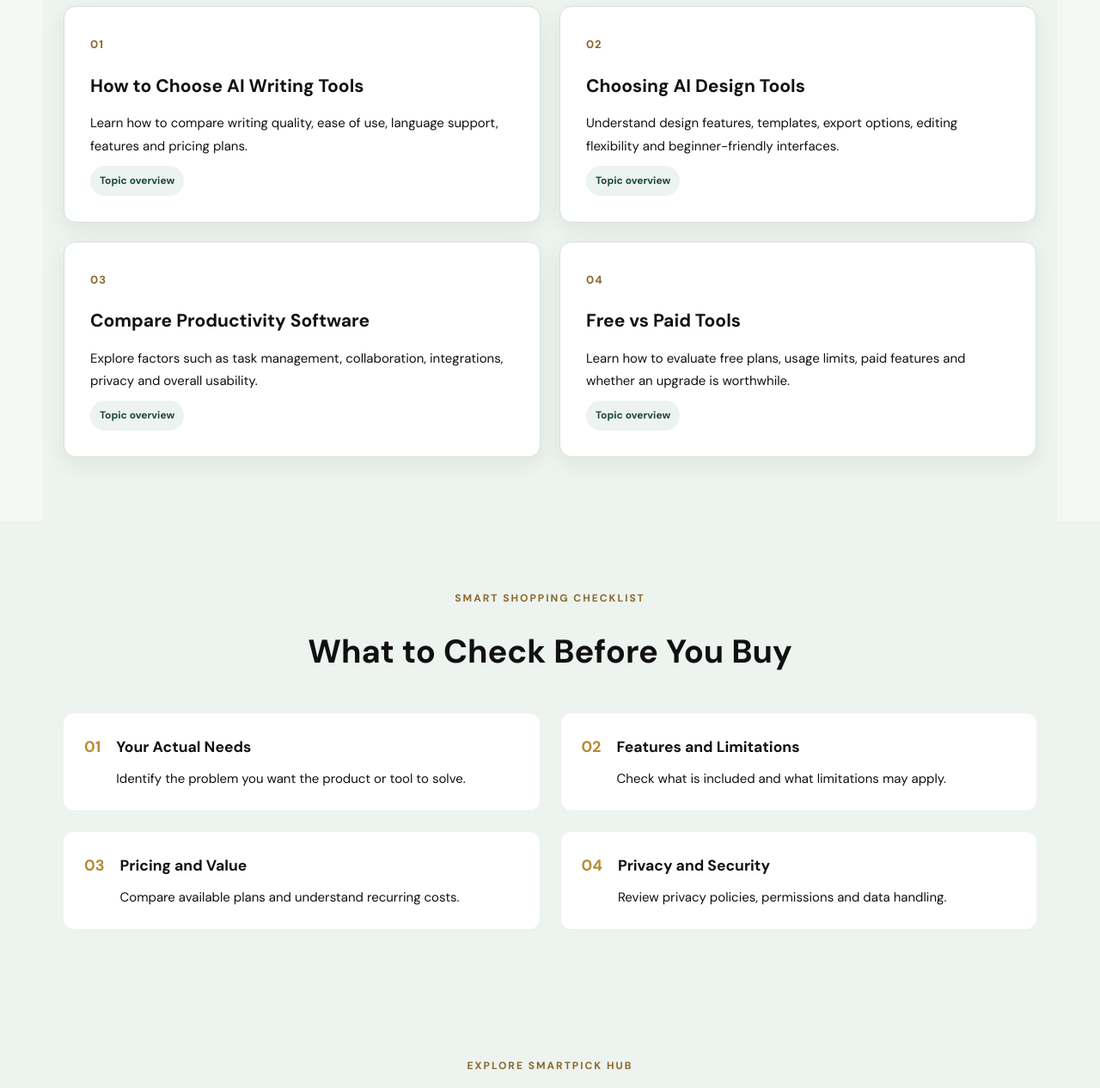
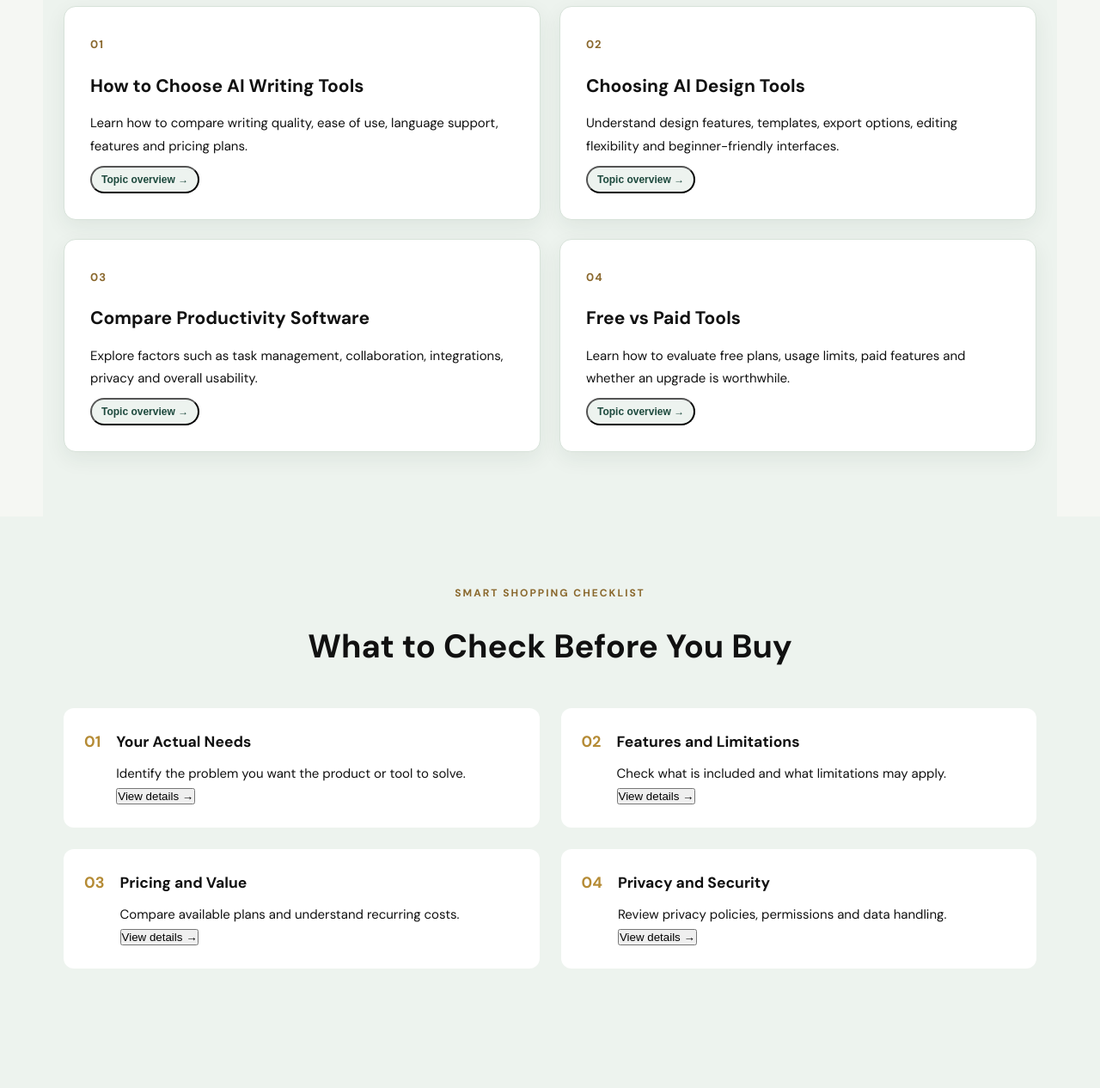
Before and after one commit to hinaarshad302/SmartPick-Hub, a plain HTML site: page guides.html in a window 1280 px wide. Shown: the part 859-2125 px from the top of the page at 86% size. Drawn offline with nearby package versions, Linux system fonts and the light colour scheme.

Commit message:
Make buying guide topics and checklist items interactive

```diff
--- a/guides.html
+++ b/guides.html
@@ -96,7 +96,7 @@
                     Learn how to compare writing quality, ease of use,
                     language support, features and pricing plans.
                 </p>
-                <span class="guide-status">Topic overview</span>
+                <button class="guide-status guide-open-button" type="button" data-guide-topic="01">Topic overview <span aria-hidden="true">→</span></button>
             </article>
 
             <article class="guide-card">
@@ -106,7 +106,7 @@
                     Understand design features, templates, export options,
                     editing flexibility and beginner-friendly interfaces.
                 </p>
-                <span class="guide-status">Topic overview</span>
+                <button class="guide-status guide-open-button" type="button" data-guide-topic="02">Topic overview <span aria-hidden="true">→</span></button>
             </article>
 
             <article class="guide-card">
@@ -116,7 +116,7 @@
                     Explore factors such as task management, collaboration,
                     integrations, privacy and overall usability.
                 </p>
-                <span class="guide-status">Topic overview</span>
+                <button class="guide-status guide-open-button" type="button" data-guide-topic="03">Topic overview <span aria-hidden="true">→</span></button>
             </article>
 
             <article class="guide-card">
@@ -126,7 +126,7 @@
                     Learn how to evaluate free plans, usage limits,
                     paid features and whether an upgrade is worthwhile.
                 </p>
-                <span class="guide-status">Topic overview</span>
+                <button class="guide-status guide-open-button" type="button" data-guide-topic="04">Topic overview <span aria-hidden="true">→</span></button>
             </article>
 
         </div>
@@ -144,6 +144,7 @@
                 <div>
                     <h3>Your Actual Needs</h3>
                     <p>Identify the problem you want the product or tool to solve.</p>
+                    <button class="checklist-open-button" type="button" data-checklist-topic="01">View details <span aria-hidden="true">→</span></button>
                 </div>
             </div>
 
@@ -152,6 +153,7 @@
                 <div>
                     <h3>Features and Limitations</h3>
                     <p>Check what is included and what limitations may apply.</p>
+                    <button class="checklist-open-button" type="button" data-checklist-topic="02">View details <span aria-hidden="true">→</span></button>
                 </div>
             </div>
 
@@ -160,6 +162,7 @@
                 <div>
                     <h3>Pricing and Value</h3>
                     <p>Compare available plans and understand recurring costs.</p>
+                    <button class="checklist-open-button" type="button" data-checklist-topic="03">View details <span aria-hidden="true">→</span></button>
                 </div>
             </div>
 
@@ -168,6 +171,7 @@
                 <div>
                     <h3>Privacy and Security</h3>
                     <p>Review privacy policies, permissions and data handling.</p>
+                    <button class="checklist-open-button" type="button" data-checklist-topic="04">View details <span aria-hidden="true">→</span></button>
                 </div>
             </div>
         </div>
@@ -194,6 +198,14 @@
         </p>
     </section>
 
+  <div class="guide-dialog-backdrop" id="guide-dialog" hidden>
+    <section class="guide-dialog-panel" role="dialog" aria-modal="true" aria-labelledby="guide-dialog-title" aria-describedby="guide-dialog-description">
+      <button class="guide-dialog-close" type="button" aria-label="Close details">×</button>
+      <span class="guides-eyebrow" id="guide-dialog-label">SMARTPICK HUB GUIDE</span>
+      <h2 id="guide-dialog-title"></h2>
+      <div id="guide-dialog-description"></div>
+    </section>
+  </div>
 </main>
 
 <footer class="footer">
```
